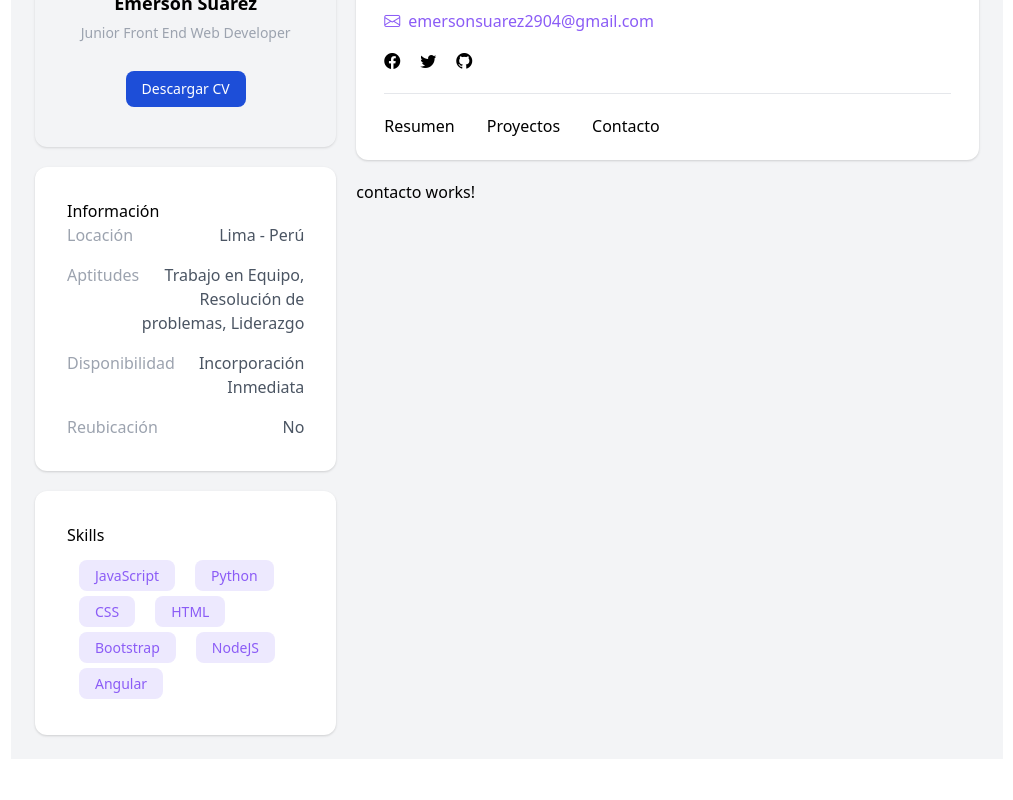
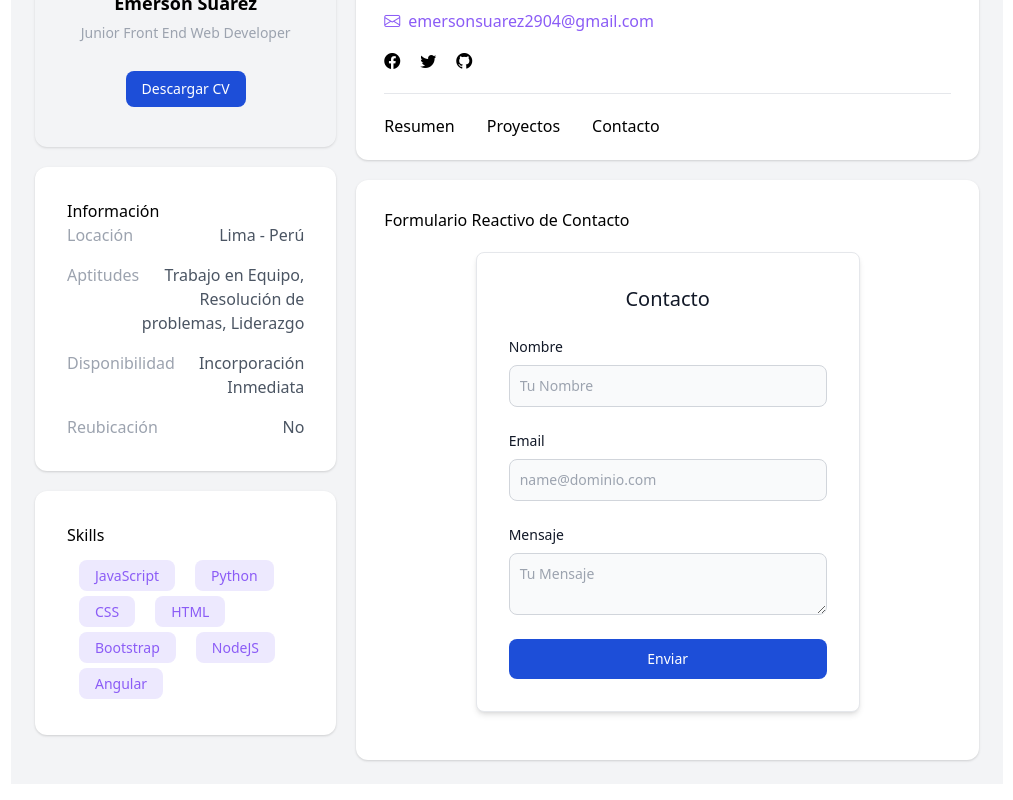
Before and after one commit to Jerick97/AA12-Angular-CV, an Angular app: page /contacto in a window 1280 px wide. Shown: the part 295-1095 px from the top of the page, without its empty margins (133-1146 px from the left). Before the commit the page ends 1070 px from the top, so only its background shows below. Built offline with nearby package versions, Linux system fonts and the light colour scheme.

Commit message:
Se añadio Sección Contacto

```diff
--- a/src/app/pages/home/contacto/contacto.component.css
+++ b/src/app/pages/home/contacto/contacto.component.css
@@ -0,0 +1,12 @@
+.block-section {
+	--tw-bg-opacity: 1;
+	background-color: rgba(255, 255, 255, var(--tw-bg-opacity));
+	border-radius: 0.75rem;
+	--tw-shadow: 0 1px 3px 0 rgba(0, 0, 0, 0.1), 0 1px 2px 0 rgba(0, 0, 0, 0.06);
+	box-shadow: var(--tw-ring-offset-shadow, 0 0 #0000), var(--tw-ring-shadow, 0 0 #0000), var(--tw-shadow);
+}
+.contenedor {
+    display: flex;
+    justify-content: center;
+    align-items: center;
+  }
--- a/src/app/pages/home/contacto/contacto.component.html
+++ b/src/app/pages/home/contacto/contacto.component.html
@@ -1 +1,24 @@
-<p>contacto works!</p>
+<!-- Contacto -->
+<div class="p-7 block-section">
+    <h2 class="block-title">Formulario Reactivo de Contacto</h2>
+    <div class="mb-5 item-section my-5 contenedor">
+        <div class="w-full max-w-sm p-4 bg-white border border-gray-200 rounded-lg shadow-md sm:p-6 md:p-8 dark:bg-gray-800 dark:border-gray-700">
+            <form class="space-y-6" action="#" autocomplete="off">
+                <h5 class="text-center text-xl font-medium text-gray-900 dark:text-white">Contacto</h5>
+                <div>
+                    <label for="name" class="block mb-2 text-sm font-medium text-gray-900 dark:text-white">Nombre</label>
+                    <input type="text" name="name" id="name" class="bg-gray-50 border border-gray-300 text-gray-900 text-sm rounded-lg focus:ring-blue-500 focus:border-blue-500 block w-full p-2.5 dark:bg-gray-600 dark:border-gray-500 dark:placeholder-gray-400 dark:text-white" placeholder="Tu Nombre" required>
+                </div>
+                <div>
+                    <label for="email" class="block mb-2 text-sm font-medium text-gray-900 dark:text-white">Email</label>
+                    <input type="email" name="email" id="email" class="bg-gray-50 border border-gray-300 text-gray-900 text-sm rounded-lg focus:ring-blue-500 focus:border-blue-500 block w-full p-2.5 dark:bg-gray-600 dark:border-gray-500 dark:placeholder-gray-400 dark:text-white" placeholder="name@dominio.com" required>
+                </div>
+                <div>
+                    <label for="message" class="block mb-2 text-sm font-medium text-gray-900 dark:text-white">Mensaje</label>
+                    <textarea type="text" name="message" id="message" placeholder="Tu Mensaje" class="bg-gray-50 border border-gray-300 text-gray-900 text-sm rounded-lg focus:ring-blue-500 focus:border-blue-500 block w-full p-2.5 dark:bg-gray-600 dark:border-gray-500 dark:placeholder-gray-400 dark:text-white" required></textarea>
+                </div>
+                <button type="submit" class="w-full text-white bg-blue-700 hover:bg-blue-800 focus:ring-4 focus:outline-none focus:ring-blue-300 font-medium rounded-lg text-sm px-5 py-2.5 text-center dark:bg-blue-600 dark:hover:bg-blue-700 dark:focus:ring-blue-800">Enviar</button>
+            </form>
+        </div>
+    </div>
+</div>
```
